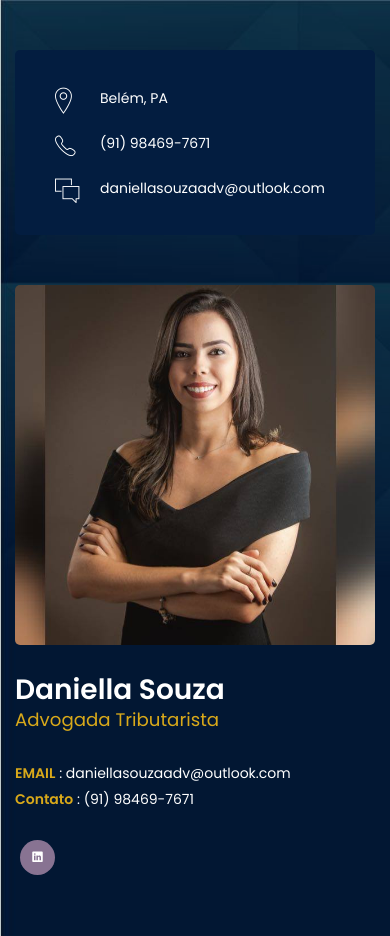
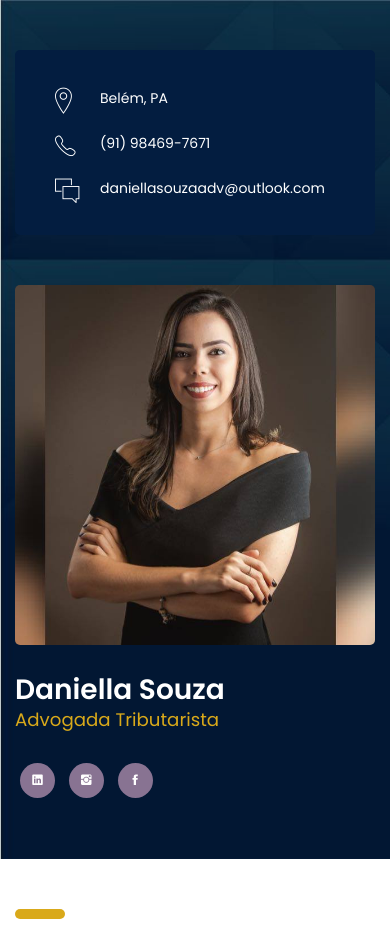
Before and after one commit to fab835/dani, a plain HTML site: page index.html in a window 390 px wide. Shown: the top 936 px of the page. Drawn offline with Linux system fonts and the light colour scheme; files whose address does not match are found by name.

Commit message:
remove duplicated phone and email info

```diff
--- a/index.html
+++ b/index.html
@@ -73,13 +73,12 @@
 							<h2><b>Daniella Souza</b></h2>
 							<h4 class="font-yellow">Advogada Tributarista</h4>
 							<ul class="information margin-tb-30">
-								<li><b class="font-yellow">EMAIL</b> : daniellasouzaadv@outlook.com</li>
-								<li><b class="font-yellow">Contato</b> : (91) 98469-7671</li>
+
 							</ul>
 							<ul class="social-icons">
 								<li><a href="#"><i class="ion-social-linkedin"></i></a></li>
-								<!--<li><a href="#"><i class="ion-social-instagram"></i></a></li>
-								<li><a href="#"><i class="ion-social-facebook"></i></a></li> -->
+								<li><a href="#"><i class="ion-social-instagram"></i></a></li>
+								<li><a href="#"><i class="ion-social-facebook"></i></a></li>
 							</ul>
 					</div><!-- col-sm-8 -->
 
```
